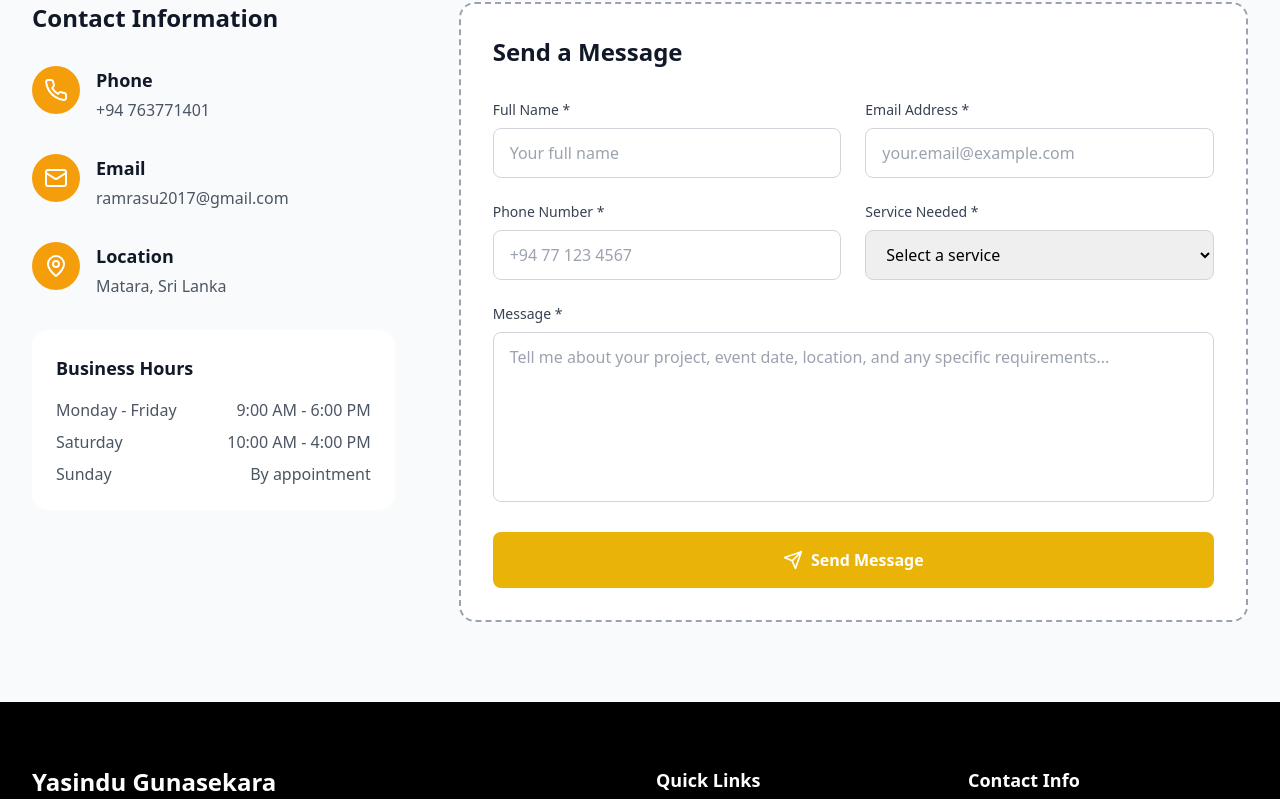
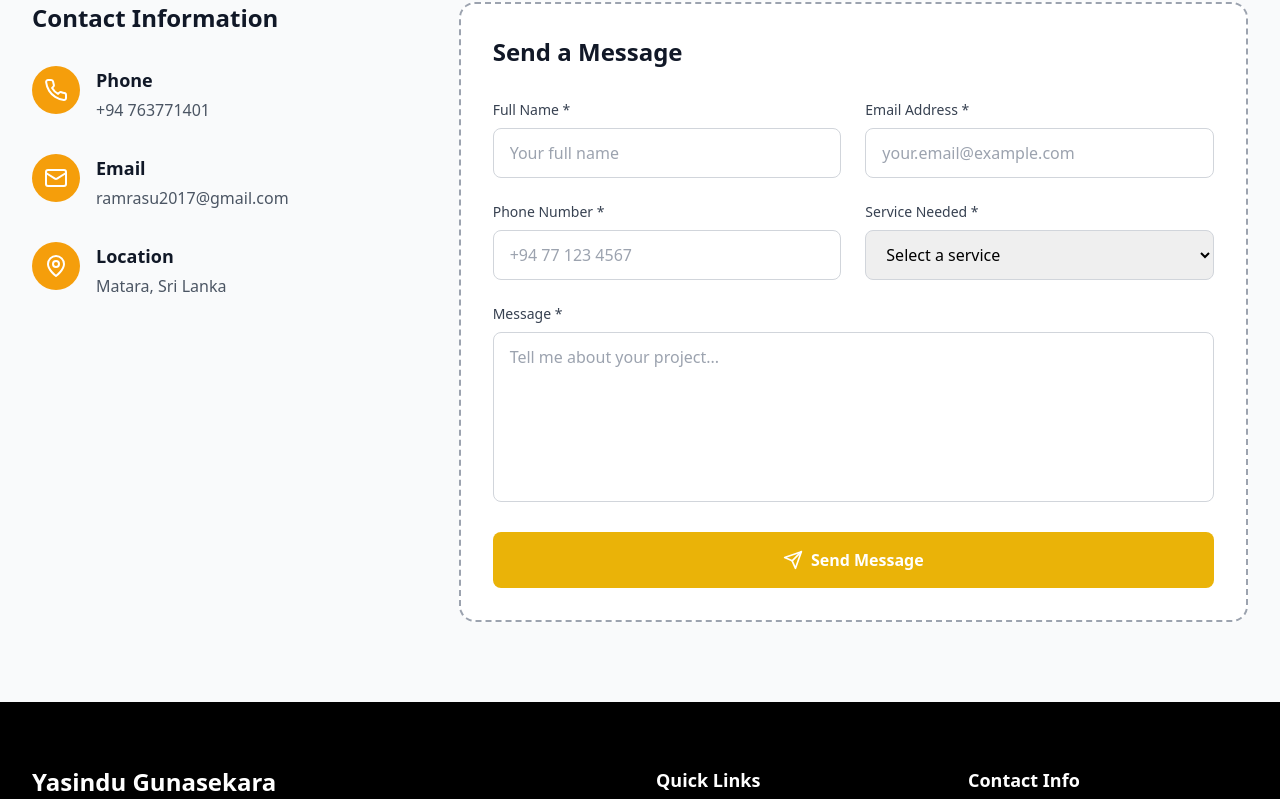
Before and after one commit to yasindugunasekara/yasindu-gunasekara-photography, a React (Vite) app: page / in a window 1280 px wide. Shown: the part 6166-6965 px from the top of the page. Built offline with nearby package versions, Linux system fonts and the light colour scheme.

Commit message:
empliment email.js for send booking mails

```diff
--- a/package.json
+++ b/package.json
@@ -11,6 +11,7 @@
   },
   "dependencies": {
     "@types/react-slick": "^0.23.13",
+    "emailjs-com": "^3.2.0",
     "lucide-react": "^0.344.0",
     "react": "^18.3.1",
     "react-dom": "^18.3.1",
--- a/src/components/Contact.tsx
+++ b/src/components/Contact.tsx
@@ -1,155 +1,174 @@
-import React, { useState } from 'react';
-import { Phone, Mail, MapPin, Send, CheckCircle } from 'lucide-react';
-import { ContactForm } from '../types';
+import React, { useState } from "react";
+import { Phone, Mail, MapPin, Send, CheckCircle } from "lucide-react";
+import emailjs from "emailjs-com";
+import { ContactForm } from "../types"; // your form type
 
 const Contact: React.FC = () => {
+  // -------------------------------
+  // State Management
+  // -------------------------------
   const [formData, setFormData] = useState<ContactForm>({
-    name: '',
-    email: '',
-    phone: '',
-    service: '',
-    message: ''
+    name: "",
+    email: "",
+    phone: "",
+    service: "",
+    message: "",
   });
+
   const [errors, setErrors] = useState<Partial<ContactForm>>({});
   const [isSubmitting, setIsSubmitting] = useState(false);
   const [isSubmitted, setIsSubmitted] = useState(false);
 
+  // -------------------------------
+  // Dropdown list of services
+  // -------------------------------
   const services = [
-    'Birthday Photography',
-    'Portrait Photography',
-    'Wildlife Photography',
-    'Landscape Photography',
-    'Event Photography',
-    'Architectural Photography',
-    'Other'
+    "Birthday Photography",
+    "Portrait Photography",
+    "Wildlife Photography",
+    "Landscape Photography",
+    "Event Photography",
+    "Architectural Photography",
+    "Other",
   ];
 
+  // -------------------------------
+  // Validate form fields before submit
+  // -------------------------------
   const validateForm = (): boolean => {
     const newErrors: Partial<ContactForm> = {};
 
-    if (!formData.name.trim()) newErrors.name = 'Name is required';
+    if (!formData.name.trim()) newErrors.name = "Name is required";
     if (!formData.email.trim()) {
-      newErrors.email = 'Email is required';
+      newErrors.email = "Email is required";
     } else if (!/\S+@\S+\.\S+/.test(formData.email)) {
-      newErrors.email = 'Email is invalid';
+      newErrors.email = "Email is invalid";
     }
-    if (!formData.phone.trim()) newErrors.phone = 'Phone is required';
-    if (!formData.service) newErrors.service = 'Please select a service';
-    if (!formData.message.trim()) newErrors.message = 'Message is required';
+    if (!formData.phone.trim()) newErrors.phone = "Phone is required";
+    if (!formData.service) newErrors.service = "Please select a service";
+    if (!formData.message.trim()) newErrors.message = "Message is required";
 
     setErrors(newErrors);
     return Object.keys(newErrors).length === 0;
   };
 
+  // -------------------------------
+  // Handle form submission with EmailJS
+  // -------------------------------
   const handleSubmit = async (e: React.FormEvent) => {
     e.preventDefault();
-
     if (!validateForm()) return;
 
     setIsSubmitting(true);
 
-    // Simulate form submission
-    setTimeout(() => {
+    const templateParams = {
+      user_name: formData.name,
+      user_email: formData.email,
+      user_phone: formData.phone,       // added phone
+      service: formData.service,
+      message: formData.message,
+      to_email: "ramrasu2017@gmail.com", // your email
+    };
+
+    emailjs
+      .send(
+        "service_h29qohf",   // your EmailJS Service ID
+        "template_kfcvq8d",  // your EmailJS Template ID
+        templateParams,
+        "pj_gtnwJObOAWWq_G"  // your EmailJS Public Key
+      )
+      .then(
+        () => {
           setIsSubmitting(false);
           setIsSubmitted(true);
           setFormData({
-        name: '',
-        email: '',
-        phone: '',
-        service: '',
-        message: ''
+            name: "",
+            email: "",
+            phone: "",
+            service: "",
+            message: "",
           });
-
-      // Reset success message after 5 seconds
-      setTimeout(() => {
-        setIsSubmitted(false);
-      }, 5000);
-    }, 2000);
+          setTimeout(() => setIsSubmitted(false), 5000);
+        },
+        (error) => {
+          console.error("❌ Email send error:", error);
+          setIsSubmitting(false);
+          alert("Something went wrong. Please try again later.");
+        }
+      );
   };
 
-  const handleInputChange = (e: React.ChangeEvent<HTMLInputElement | HTMLTextAreaElement | HTMLSelectElement>) => {
+  // -------------------------------
+  // Handle input change
+  // -------------------------------
+  const handleInputChange = (
+    e: React.ChangeEvent<HTMLInputElement | HTMLTextAreaElement | HTMLSelectElement>
+  ) => {
     const { name, value } = e.target;
-    setFormData(prev => ({ ...prev, [name]: value }));
+    setFormData((prev) => ({ ...prev, [name]: value }));
 
-    // Clear error when user starts typing
     if (errors[name as keyof ContactForm]) {
-      setErrors(prev => ({ ...prev, [name]: '' }));
+      setErrors((prev) => ({ ...prev, [name]: "" }));
     }
   };
 
+  // -------------------------------
+  // Component Render
+  // -------------------------------
   return (
     <section id="contact" className="py-20 bg-gray-50">
       <div className="max-w-7xl mx-auto px-4 sm:px-6 lg:px-8">
-        {/* Header */}
+        {/* Header Section */}
         <div className="text-center mb-16">
           <h2 className="text-4xl md:text-5xl font-bold text-gray-900 mb-6">
             Get In Touch
           </h2>
           <p className="text-xl text-gray-600 max-w-3xl mx-auto">
-            Ready to capture your special moments? Let's discuss your photography needs
-            and create something beautiful together.
+            Ready to capture your special moments? Let&apos;s discuss your
+            photography needs and create something beautiful together.
           </p>
         </div>
 
         <div className="grid grid-cols-1 lg:grid-cols-3 gap-16">
           {/* Contact Info */}
           <div className="space-y-8">
-            <div>
-              <h3 className="text-2xl font-bold text-gray-900 mb-8">Contact Information</h3>
-            </div>
+            <h3 className="text-2xl font-bold text-gray-900 mb-8">
+              Contact Information
+            </h3>
 
-            {/* Phone */}
             <div className="flex items-start space-x-4">
               <div className="flex-shrink-0 w-12 h-12 bg-amber-500 rounded-full flex items-center justify-center">
                 <Phone className="h-6 w-6 text-white" />
               </div>
               <div>
-                <h4 className="text-lg font-semibold text-gray-900 mb-1">Phone</h4>
+                <h4 className="text-lg font-semibold text-gray-900 mb-1">
+                  Phone
+                </h4>
                 <p className="text-gray-600">+94 763771401</p>
-
               </div>
             </div>
 
-            {/* Email */}
             <div className="flex items-start space-x-4">
               <div className="flex-shrink-0 w-12 h-12 bg-amber-500 rounded-full flex items-center justify-center">
                 <Mail className="h-6 w-6 text-white" />
               </div>
               <div>
-                <h4 className="text-lg font-semibold text-gray-900 mb-1">Email</h4>
+                <h4 className="text-lg font-semibold text-gray-900 mb-1">
+                  Email
+                </h4>
                 <p className="text-gray-600">ramrasu2017@gmail.com</p>
-
               </div>
             </div>
 
-            {/* Location */}
             <div className="flex items-start space-x-4">
               <div className="flex-shrink-0 w-12 h-12 bg-amber-500 rounded-full flex items-center justify-center">
                 <MapPin className="h-6 w-6 text-white" />
               </div>
               <div>
-                <h4 className="text-lg font-semibold text-gray-900 mb-1">Location</h4>
+                <h4 className="text-lg font-semibold text-gray-900 mb-1">
+                  Location
+                </h4>
                 <p className="text-gray-600">Matara, Sri Lanka</p>
-
-              </div>
-            </div>
-
-            {/* Business Hours */}
-            <div className="bg-white p-6 rounded-2xl ">
-              <h4 className="text-lg font-semibold text-gray-900 mb-4">Business Hours</h4>
-              <div className="space-y-2 text-gray-600">
-                <div className="flex justify-between">
-                  <span>Monday - Friday</span>
-                  <span>9:00 AM - 6:00 PM</span>
-                </div>
-                <div className="flex justify-between">
-                  <span>Saturday</span>
-                  <span>10:00 AM - 4:00 PM</span>
-                </div>
-                <div className="flex justify-between">
-                  <span>Sunday</span>
-                  <span>By appointment</span>
-                </div>
               </div>
             </div>
           </div>
@@ -157,20 +176,28 @@ const Contact: React.FC = () => {
           {/* Contact Form */}
           <div className="lg:col-span-2">
             <div className="bg-white rounded-2xl p-8 border-2 border-dashed border-gray-400">
-              <h3 className="text-2xl font-bold text-gray-900 mb-8">Send a Message</h3>
+              <h3 className="text-2xl font-bold text-gray-900 mb-8">
+                Send a Message
+              </h3>
 
               {isSubmitted && (
                 <div className="mb-8 p-4 bg-green-50 border border-green-200 rounded-lg flex items-center space-x-3">
                   <CheckCircle className="h-6 w-6 text-green-500" />
-                <p className="text-green-700">Thank you! Your message has been sent successfully. I'll get back to you soon.</p>
+                  <p className="text-green-700">
+                    Thank you! Your booking request has been sent successfully.
+                    I&apos;ll get back to you soon.
+                  </p>
                 </div>
               )}
 
               <form onSubmit={handleSubmit} className="space-y-6">
-              {/* Name and Email */}
+                {/* Name & Email */}
                 <div className="grid grid-cols-1 md:grid-cols-2 gap-6">
                   <div>
-                <label htmlFor="name" className="block text-sm font-medium text-gray-700 mb-2">
+                    <label
+                      htmlFor="name"
+                      className="block text-sm font-medium text-gray-700 mb-2"
+                    >
                       Full Name *
                     </label>
                     <input
@@ -179,16 +206,21 @@ const Contact: React.FC = () => {
                       name="name"
                       value={formData.name}
                       onChange={handleInputChange}
-                  className={`w-full px-4 py-3 border rounded-lg focus:ring-2 focus:ring-yellow-500 focus:border-transparent transition-colors ${
-                  errors.name ? 'border-red-500' : 'border-gray-300'
+                      className={`w-full px-4 py-3 border rounded-lg focus:ring-2 focus:ring-yellow-500 focus:border-transparent ${
+                        errors.name ? "border-red-500" : "border-gray-300"
                       }`}
                       placeholder="Your full name"
                     />
-                {errors.name && <p className="mt-1 text-sm text-red-500">{errors.name}</p>}
+                    {errors.name && (
+                      <p className="mt-1 text-sm text-red-500">{errors.name}</p>
+                    )}
                   </div>
 
                   <div>
-                <label htmlFor="email" className="block text-sm font-medium text-gray-700 mb-2">
+                    <label
+                      htmlFor="email"
+                      className="block text-sm font-medium text-gray-700 mb-2"
+                    >
                       Email Address *
                     </label>
                     <input
@@ -197,19 +229,26 @@ const Contact: React.FC = () => {
                       name="email"
                       value={formData.email}
                       onChange={handleInputChange}
-                  className={`w-full px-4 py-3 border rounded-lg focus:ring-2 focus:ring-yellow-500 focus:border-transparent transition-colors ${
-                  errors.email ? 'border-red-500' : 'border-gray-300'
+                      className={`w-full px-4 py-3 border rounded-lg focus:ring-2 focus:ring-yellow-500 focus:border-transparent ${
+                        errors.email ? "border-red-500" : "border-gray-300"
                       }`}
                       placeholder="your.email@example.com"
                     />
-                {errors.email && <p className="mt-1 text-sm text-red-500">{errors.email}</p>}
+                    {errors.email && (
+                      <p className="mt-1 text-sm text-red-500">
+                        {errors.email}
+                      </p>
+                    )}
                   </div>
                 </div>
 
-              {/* Phone and Service */}
+                {/* Phone & Service */}
                 <div className="grid grid-cols-1 md:grid-cols-2 gap-6">
                   <div>
-                <label htmlFor="phone" className="block text-sm font-medium text-gray-700 mb-2">
+                    <label
+                      htmlFor="phone"
+                      className="block text-sm font-medium text-gray-700 mb-2"
+                    >
                       Phone Number *
                     </label>
                     <input
@@ -218,16 +257,21 @@ const Contact: React.FC = () => {
                       name="phone"
                       value={formData.phone}
                       onChange={handleInputChange}
-                  className={`w-full px-4 py-3 border rounded-lg focus:ring-2 focus:ring-yellow-500 focus:border-transparent transition-colors ${
-                  errors.phone ? 'border-red-500' : 'border-gray-300'
+                      className={`w-full px-4 py-3 border rounded-lg focus:ring-2 focus:ring-yellow-500 focus:border-transparent ${
+                        errors.phone ? "border-red-500" : "border-gray-300"
                       }`}
                       placeholder="+94 77 123 4567"
                     />
-                {errors.phone && <p className="mt-1 text-sm text-red-500">{errors.phone}</p>}
+                    {errors.phone && (
+                      <p className="mt-1 text-sm text-red-500">{errors.phone}</p>
+                    )}
                   </div>
 
                   <div>
-                <label htmlFor="service" className="block text-sm font-medium text-gray-700 mb-2">
+                    <label
+                      htmlFor="service"
+                      className="block text-sm font-medium text-gray-700 mb-2"
+                    >
                       Service Needed *
                     </label>
                     <select
@@ -235,8 +279,8 @@ const Contact: React.FC = () => {
                       name="service"
                       value={formData.service}
                       onChange={handleInputChange}
-                  className={`w-full px-4 py-3 border rounded-lg focus:ring-2 focus:ring-yellow-500 focus:border-transparent transition-colors ${
-                  errors.service ? 'border-red-500' : 'border-gray-300'
+                      className={`w-full px-4 py-3 border rounded-lg focus:ring-2 focus:ring-yellow-500 focus:border-transparent ${
+                        errors.service ? "border-red-500" : "border-gray-300"
                       }`}
                     >
                       <option value="">Select a service</option>
@@ -246,13 +290,20 @@ const Contact: React.FC = () => {
                         </option>
                       ))}
                     </select>
-                {errors.service && <p className="mt-1 text-sm text-red-500">{errors.service}</p>}
+                    {errors.service && (
+                      <p className="mt-1 text-sm text-red-500">
+                        {errors.service}
+                      </p>
+                    )}
                   </div>
                 </div>
 
                 {/* Message */}
                 <div>
-                <label htmlFor="message" className="block text-sm font-medium text-gray-700 mb-2">
+                  <label
+                    htmlFor="message"
+                    className="block text-sm font-medium text-gray-700 mb-2"
+                  >
                     Message *
                   </label>
                   <textarea
@@ -261,22 +312,26 @@ const Contact: React.FC = () => {
                     rows={6}
                     value={formData.message}
                     onChange={handleInputChange}
-                className={`w-full px-4 py-3 border rounded-lg focus:ring-2 focus:ring-yellow-500 focus:border-transparent transition-colors resize-none ${
-                  errors.message ? 'border-red-500' : 'border-gray-300'
+                    className={`w-full px-4 py-3 border rounded-lg focus:ring-2 focus:ring-yellow-500 focus:border-transparent resize-none ${
+                      errors.message ? "border-red-500" : "border-gray-300"
                     }`}
-                placeholder="Tell me about your project, event date, location, and any specific requirements..."
+                    placeholder="Tell me about your project..."
                   ></textarea>
-                {errors.message && <p className="mt-1 text-sm text-red-500">{errors.message}</p>}
+                  {errors.message && (
+                    <p className="mt-1 text-sm text-red-500">
+                      {errors.message}
+                    </p>
+                  )}
                 </div>
 
-              {/* Submit Button */}
+                {/* Submit */}
                 <button
                   type="submit"
                   disabled={isSubmitting}
                   className={`w-full py-4 px-6 rounded-lg font-semibold transition-all duration-300 flex items-center justify-center space-x-2 ${
                     isSubmitting
-                  ? 'bg-gray-400 cursor-not-allowed'
-                  : 'bg-yellow-500 hover:bg-yellow-600 text-white hover:shadow-lg transform hover:-translate-y-1'
+                      ? "bg-gray-400 cursor-not-allowed"
+                      : "bg-yellow-500 hover:bg-yellow-600 text-white hover:shadow-lg transform hover:-translate-y-1"
                   }`}
                 >
                   {isSubmitting ? (
```
Also changed, not shown: 1 other file (tests, documents, lock files or other folders). Lines whose indentation alone changed are shown as unchanged.
